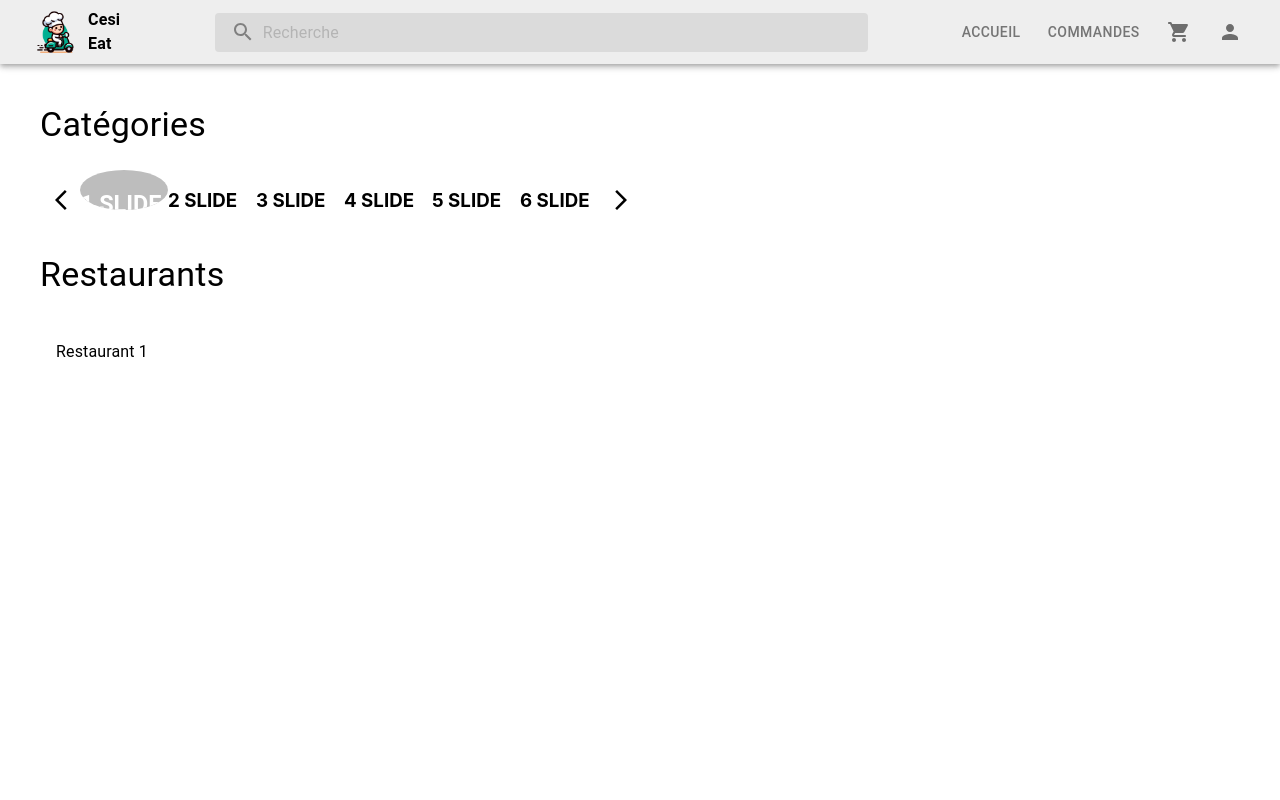
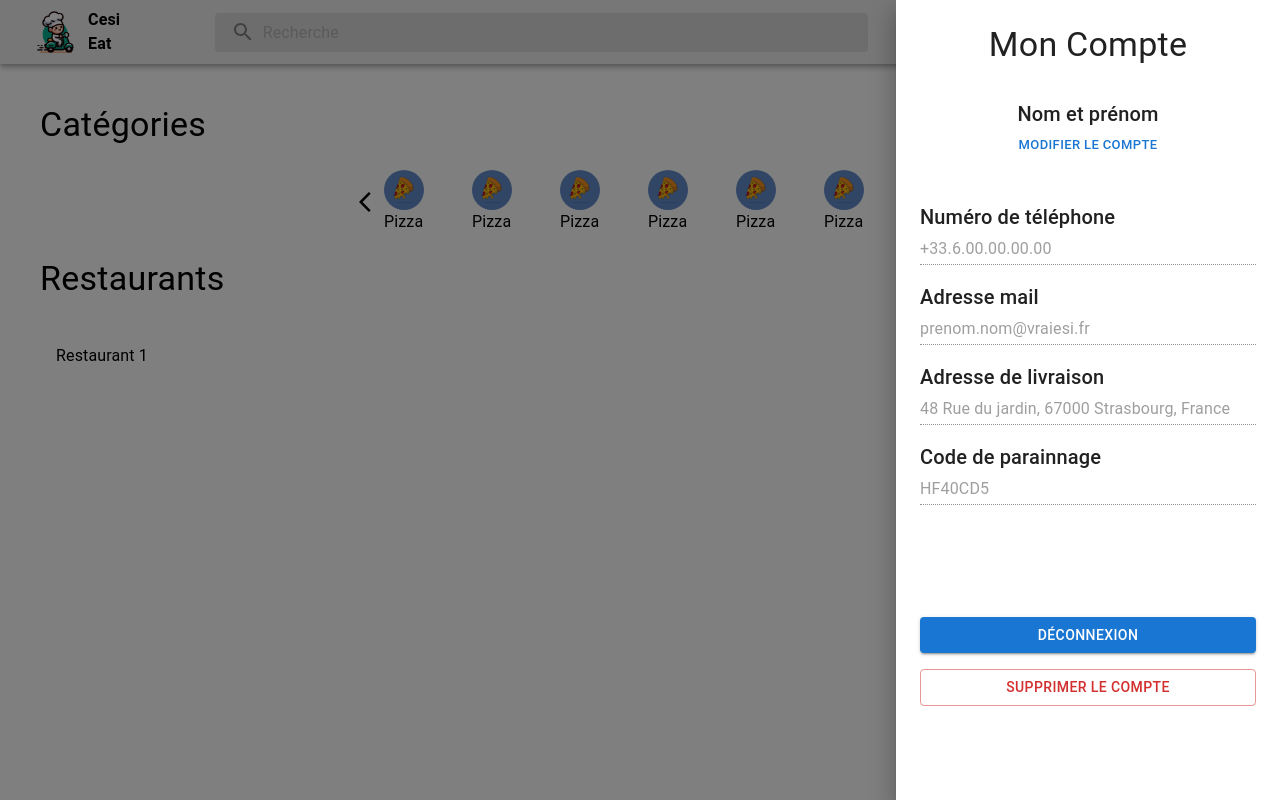
Before and after one commit to byosss/WebApp, a React (Create React App) app in the folder Frontend/client/: page / in a window 1280 px wide. Both pictures are taken after a click on the button 1230 px from the left and 32 px from the top of the page. Built offline with nearby package versions, Linux system fonts and the light colour scheme.

Commit message:
Continuer frontend mais besoin check docker

```diff
--- a/Frontend/client/src/components/TreeViewHome/CategoryTree.tsx
+++ b/Frontend/client/src/components/TreeViewHome/CategoryTree.tsx
@@ -1,4 +1,4 @@
-import { Avatar, Box } from "@mui/material";
+import { Avatar, Box, Typography } from "@mui/material";
 import Slider from "react-slick";
 import "slick-carousel/slick/slick.css";
 import "slick-carousel/slick/slick-theme.css";
@@ -41,29 +41,36 @@ export default function CategoryTree() {
     };
 
     return (
-            <Box sx={{ px:5 }}>
+            <Box sx={{ px:5, justifyContent: 'center'  }}>
                 <Slider {...settings}>
-                    <Avatar alt='pizza' >
-                        <h3>1 SLIDE</h3>
-                    </Avatar>
-                    <div>
-                        <h3>2 SLIDE</h3>
-                    </div>
-                    <div>
-                        <h3>3 SLIDE</h3>
-                    </div>
-                    <div>
-                        <h3>4 SLIDE</h3>
-                    </div>
-                    <div>
-                        <h3>5 SLIDE</h3>
-                    </div>
-                    <div>
-                        <h3>6 SLIDE</h3>
-                    </div>
-                    <div>
-                        <h3>7 SLIDE</h3>
-                    </div>
+                    <Box sx={{ display: 'block'}}>
+                        <Avatar alt='pizza' src={pizzaCat}/>
+                        <Typography>Pizza</Typography>
+                    </Box>
+                    <Box sx={{ display: 'block'}}>
+                        <Avatar alt='pizza' src={pizzaCat}/>
+                        <Typography>Pizza</Typography>
+                    </Box>
+                    <Box sx={{ display: 'block'}}>
+                        <Avatar alt='pizza' src={pizzaCat}/>
+                        <Typography>Pizza</Typography>
+                    </Box>
+                    <Box sx={{ display: 'block'}}>
+                        <Avatar alt='pizza' src={pizzaCat}/>
+                        <Typography>Pizza</Typography>
+                    </Box>
+                    <Box sx={{ display: 'block'}}>
+                        <Avatar alt='pizza' src={pizzaCat}/>
+                        <Typography>Pizza</Typography>
+                    </Box>
+                    <Box sx={{ display: 'block'}}>
+                        <Avatar alt='pizza' src={pizzaCat}/>
+                        <Typography>Pizza</Typography>
+                    </Box>
+                    <Box sx={{ display: 'block' }}>
+                        <Avatar alt='pizza' src={pizzaCat}/>
+                        <Typography>Pizza</Typography>
+                    </Box>
                 </Slider>
             </Box>
     )
--- a/Frontend/client/src/components/nav/Navbar.tsx
+++ b/Frontend/client/src/components/nav/Navbar.tsx
@@ -1,13 +1,14 @@
 import AppBar from "@mui/material/AppBar";
 import IconButton from "@mui/material/IconButton";
 import PersonIcon from '@mui/icons-material/Person';
-import { Button, Grid, Toolbar, Typography } from "@mui/material";
+import { Button, Dialog, DialogActions, DialogContent, DialogContentText, DialogTitle, Drawer, Grid, TextField, Toolbar, Tooltip, Typography } from "@mui/material";
 import Box from "@mui/material/Box";
 import ShoppingCartRoundedIcon from '@mui/icons-material/ShoppingCartRounded';
 import { styled, alpha, createTheme, ThemeProvider } from "@mui/material/styles";
 import InputBase from "@mui/material/InputBase";
 import SearchIcon from "@mui/icons-material/Search";
 import { useNavigate } from "react-router-dom";
+import { useState } from "react";
 
 const navTheme = createTheme({
     palette: {
@@ -56,8 +57,17 @@ const Search = styled("div")(({ theme }) => ({
   }));
 
 export default function MenuAppBar() {
+  const [drawerOpen, setDrawerOpen] = useState(false);
+  const [dialDelete, setDialDelete] = useState(false);
+  const navigate = useNavigate();
 
-  const navigate = useNavigate();
+  const openDrawer = (open: boolean) => () => {
+    setDrawerOpen(open);
+  };
+
+  const handleCloseDial = (open: boolean) => () => {
+    setDialDelete(open);
+  };
 
   return (
     <ThemeProvider theme={navTheme}>
@@ -107,12 +117,78 @@ export default function MenuAppBar() {
                             <Button onClick={ () => navigate('/')} sx={{ color: '#757575'}}>Commandes</Button>
                         </Grid>
                         <Grid item xs={1} sx={{ display: 'Flex', justifyContent: 'space-around'}}>
+                          <Tooltip title="Panier">
                             <IconButton color="default" aria-label="menu">
                                 <ShoppingCartRoundedIcon />
                             </IconButton>
-                            <IconButton color="default" aria-label="menu">
+                          </Tooltip>
+                          <Tooltip title="Compte">
+                            <IconButton onClick={openDrawer(true)} color="default" aria-label="menu">
                                 <PersonIcon />
                             </IconButton>
+                          </Tooltip>
+
+                          <Drawer anchor="right" open={drawerOpen} onClose={openDrawer(false)}>
+                          <Grid container
+                              spacing={2}
+                              sx={{
+                                width: '25em',
+                                padding: 3,
+                                justifyContent: 'center',
+                                direction: 'column',
+                                flexWrap: 'wrap',
+                              }}
+                            >
+                              <Grid item xs={12} sx={{ pt: 6, pb:2 }}>
+                                <Typography align="center" variant="h4" >Mon Compte</Typography>
+                              </Grid>
+                              <Grid item xs={12} sx={{ py: 3, textAlign: 'center' }}>
+                                <Typography align="center" variant="h6">Nom et prénom</Typography>
+                                <Button  size="small" variant="text">Modifier le compte</Button>
+                              </Grid>
+                              <Grid item xs={12} >
+                                <Typography variant="h6">Numéro de téléphone</Typography>
+                                <TextField fullWidth variant="standard" disabled defaultValue={"+33.6.00.00.00.00"}/>
+                              </Grid>
+                              <Grid item xs={12}>
+                                <Typography variant="h6">Adresse mail</Typography>
+                                <TextField fullWidth variant="standard" disabled defaultValue={"prenom.nom@vraiesi.fr"}/>
+                              </Grid>
+                              <Grid item xs={12}>
+                                <Typography variant="h6">Adresse de livraison</Typography>
+                                <TextField fullWidth variant="standard" disabled defaultValue={"48 Rue du jardin, 67000 Strasbourg, France"}/>
+                              </Grid>
+                              <Grid item xs={12}>
+                                <Typography variant="h6">Code de parainnage</Typography>
+                                <TextField fullWidth variant="standard" disabled defaultValue={"HF40CD5"}/>
+                              </Grid>
+                              <Grid item xs={12} sx={{ mt: 10 }}>
+                                <Button sx={{ my: 2}} fullWidth variant="contained" color="primary">Déconnexion</Button>
+                                <Button fullWidth onClick={handleCloseDial(true)} variant="outlined" color="error">Supprimer le compte</Button>
+                              </Grid>
+                            </Grid>
+                          </Drawer>
+                          <Dialog
+                            open={dialDelete}
+                            onClose={handleCloseDial}
+                            aria-labelledby="alert-dialog-title"
+                            aria-describedby="alert-dialog-description"
+                          >
+                            <DialogTitle id="alert-dialog-title">
+                              {"Etes-vous sur de supprimer votre compte ?"}
+                            </DialogTitle>
+                            <DialogContent>
+                              <DialogContentText id="alert-dialog-description">
+                                Une fois supprimé il ne sera pas possible de récupérer votre compte
+                              </DialogContentText>
+                            </DialogContent>
+                            <DialogActions>
+                              <Button onClick={handleCloseDial(false)}>Annuler</Button>
+                              <Button variant="contained" color="error" onClick={handleCloseDial(false)} autoFocus>
+                                Supprimer
+                              </Button>
+                            </DialogActions>
+                          </Dialog>
                         </Grid>
                     </Grid>
                 </Toolbar>
--- a/Frontend/client/src/page/Home.tsx
+++ b/Frontend/client/src/page/Home.tsx
@@ -12,12 +12,14 @@ export default function Home() {
     return(
         <React.Fragment>
             <MenuAppBar />
-            <Grid container sx={{ m:5, width: '95%'}}>
+            <Grid container sx={{ m:5, width: '95%', justifyContent: 'center'}}>
                 {/* <QueryClientProvider client={queryClient}>
                     <Register />
                 </QueryClientProvider> */}
-                <Grid item xs={6} >
+                <Grid item xs={12} >
                     <Typography component={'h1'} variant="h4" sx={{ mb:3 }}>Catégories</Typography>
+                </Grid>
+                <Grid item xs={6}>
                     <CategoryTree />
                 </Grid>
                 <Grid item xs={12}>
```
Also changed, not shown: Frontend/client/src/components/forms/Compte.tsx (added, +8 -0 lines), Frontend/client/src/components/forms/Panier.tsx (added, +8 -0 lines), Frontend/client/src/page/Commandes.tsx (added, +7 -0 lines).
